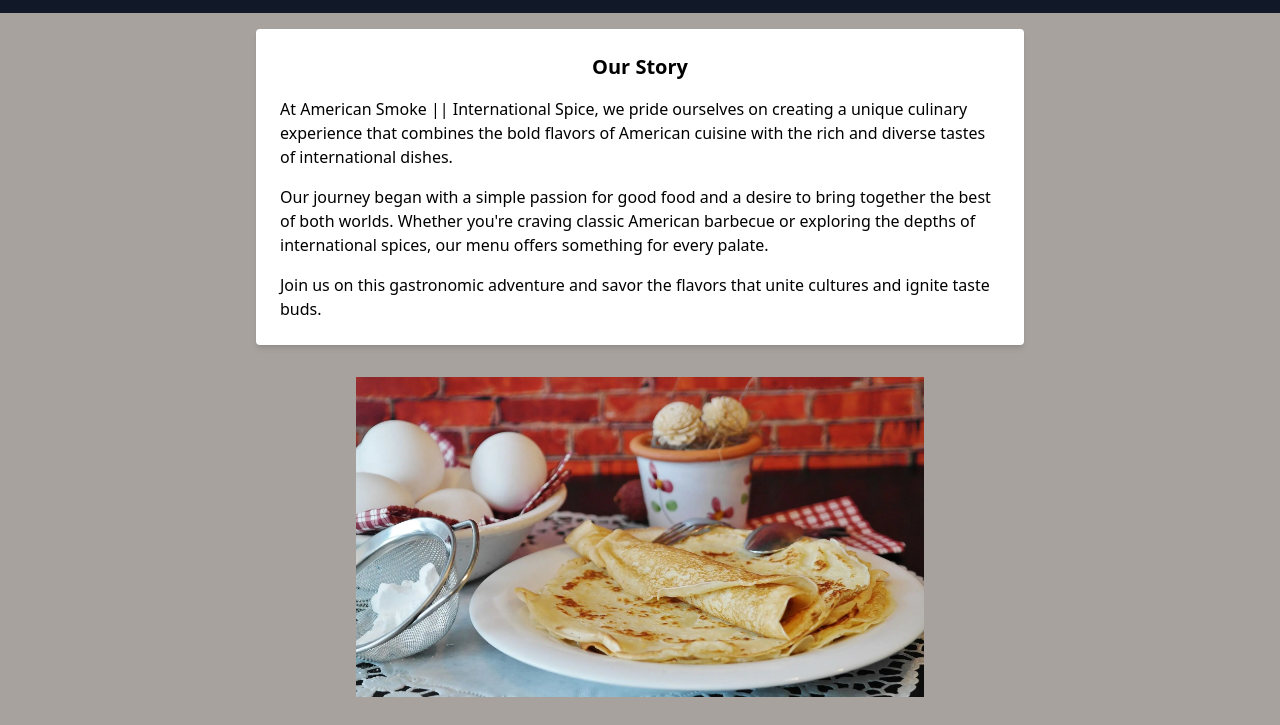
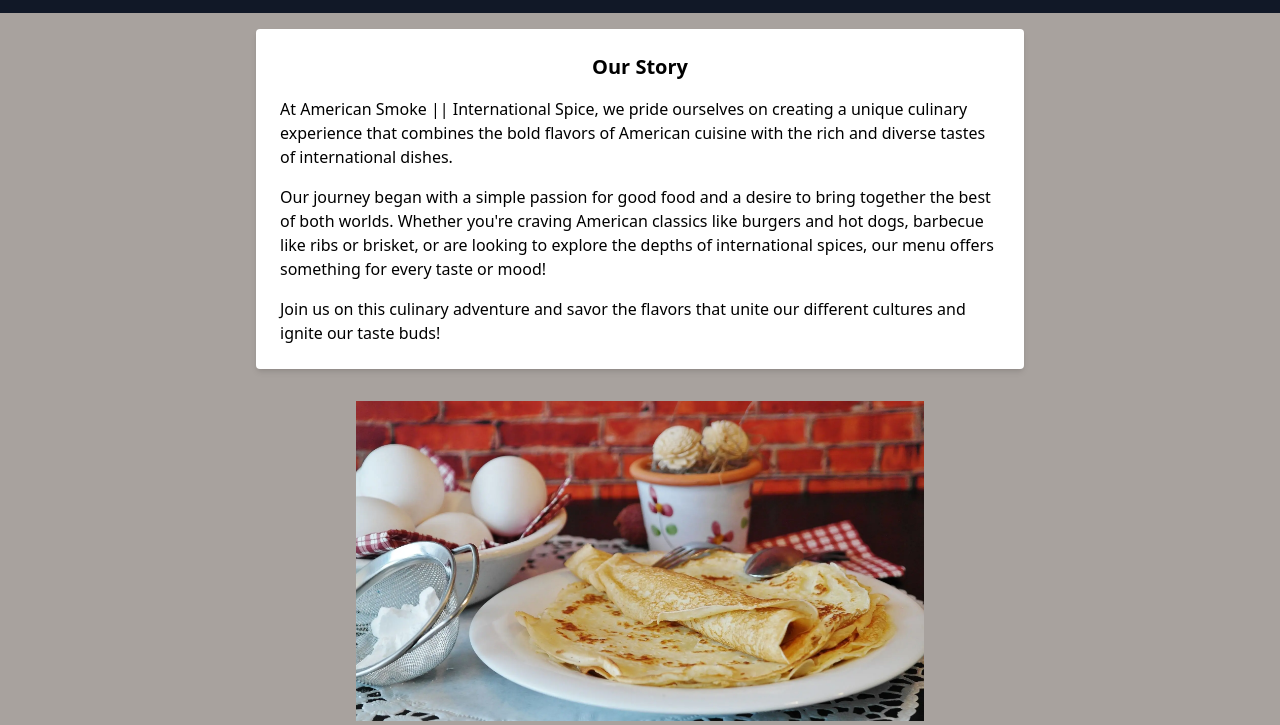
Before and after one commit to Dpro03/amsmoke, a website: page about.html in a window 1280 px wide. Shown: the part 75-800 px from the top of the page. Drawn offline with nearby package versions, Linux system fonts and the light colour scheme.

```diff
--- a/about.html
+++ b/about.html
@@ -23,16 +23,17 @@
         </p>
         <p class="mb-4">
           Our journey began with a simple passion for good food and a desire to
-          bring together the best of both worlds. Whether you're craving classic
-          American barbecue or exploring the depths of international spices, our
-          menu offers something for every palate.
+          bring together the best of both worlds. Whether you're craving
+          American classics like burgers and hot dogs, barbecue like ribs or
+          brisket, or are looking to explore the depths of international spices,
+          our menu offers something for every taste or mood!
         </p>
         <p>
-          Join us on this gastronomic adventure and savor the flavors that unite
-          cultures and ignite taste buds.
+          Join us on this culinary adventure and savor the flavors that unite
+          our different cultures and ignite our taste buds!
         </p>
       </div>
-      <img class="mx-auto h-80 mt-8" src="images/crepes.webp" alt="">
+      <img class="mx-auto h-80 mt-8" src="images/crepes.webp" alt="" />
     </main>
 
     <footer class="text-center py-4 mt-80">
```
Also changed, not shown: reservations.html (+5 -2 lines).
